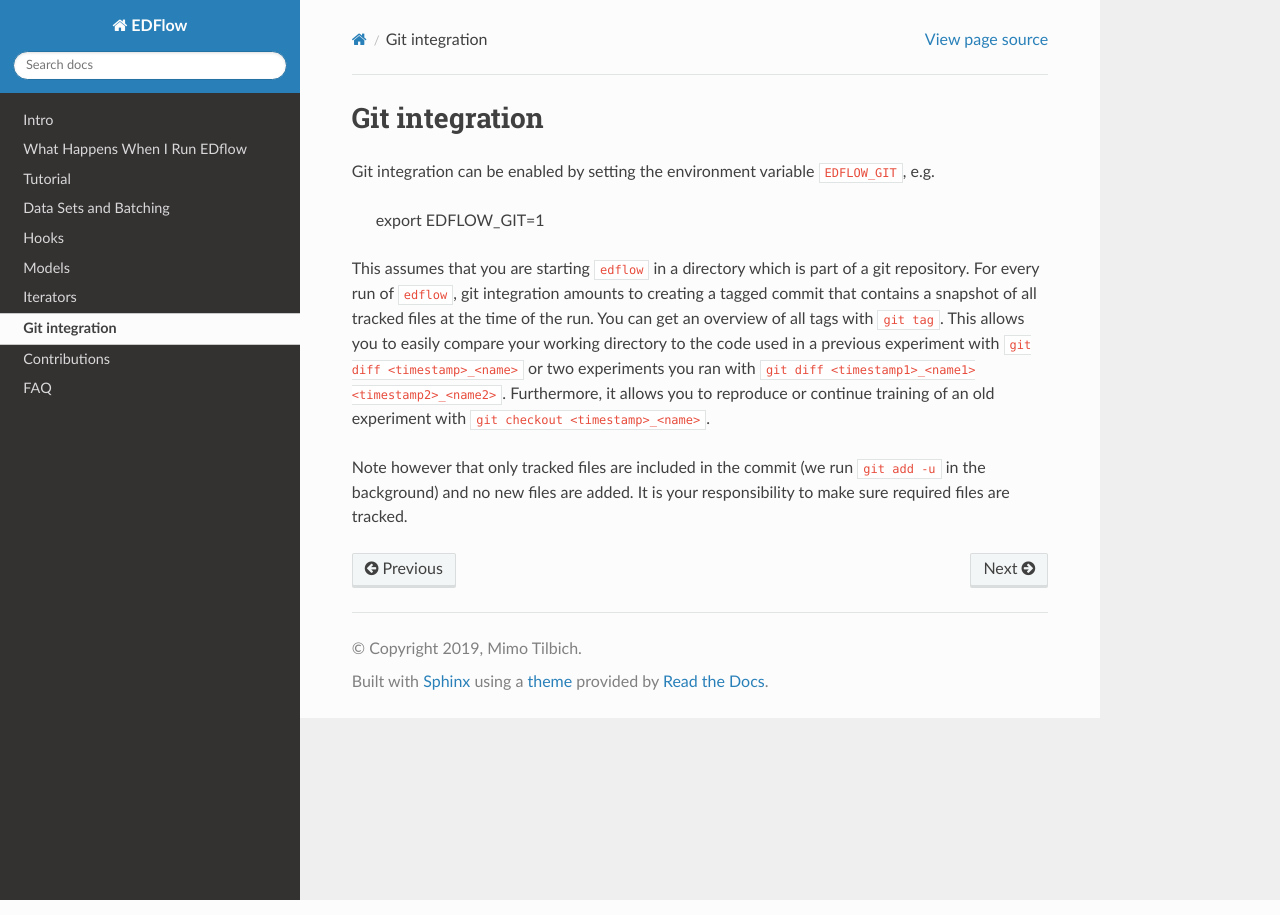
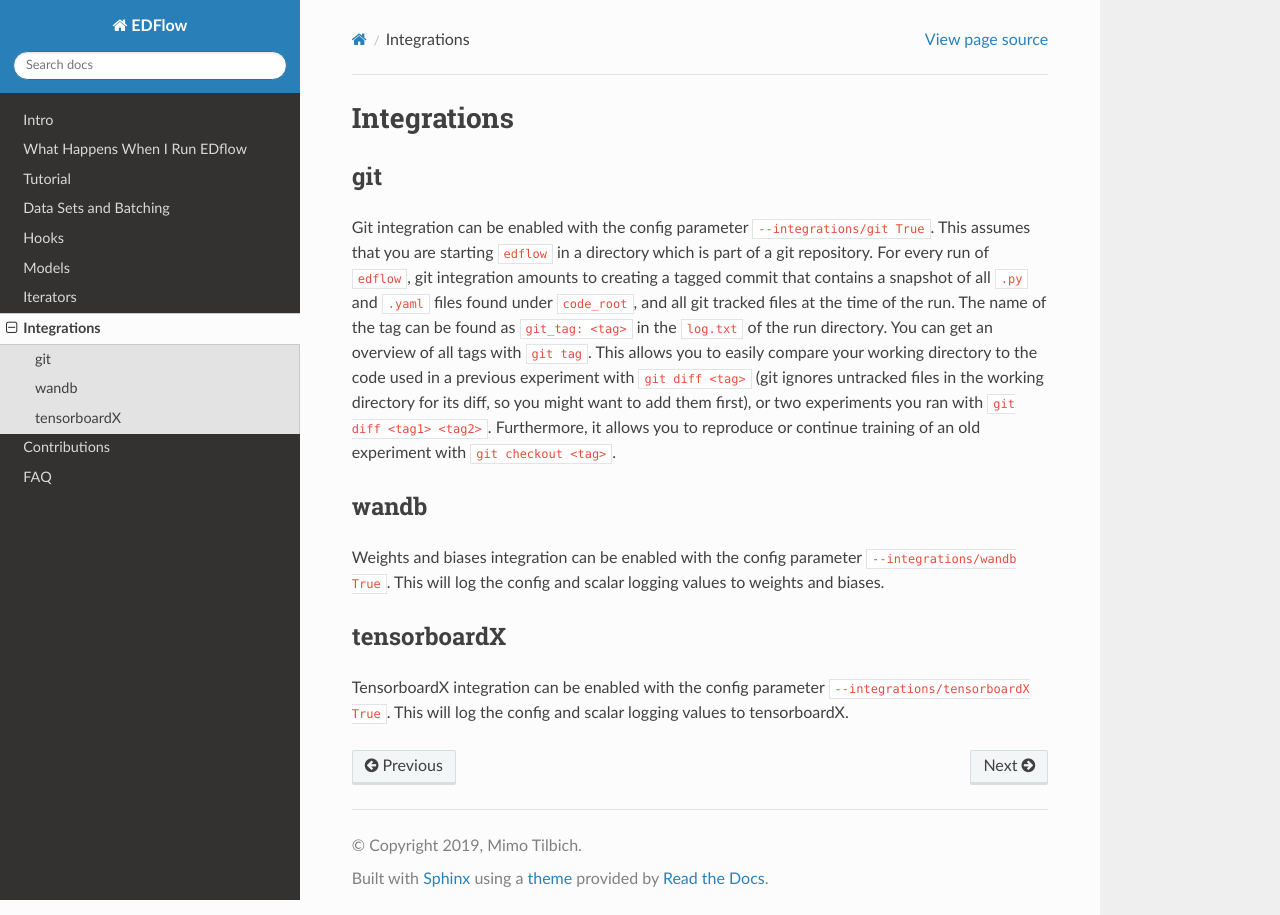
Before and after one commit to pesser/edflow, a Sphinx documentation site: the page built from docs/source/git.rst, in a window 1280 px wide. Built offline with Sphinx 7.4.7 and the Read the Docs theme 2.0.0, drawn with Linux system fonts in a browser that asks for light colours; pages that are not in the unit, such as notebooks, are missing from menus.

Commit message:
fix test; update doc and usage of integrations

```diff
--- a/docs/source/git.rst
+++ b/docs/source/git.rst
@@ -1,21 +1,33 @@
-Git integration
-==================================
+Integrations
+============
 
-Git integration can be enabled by setting the environment variable
-``EDFLOW_GIT``, e.g.
+git
+---
 
-    export EDFLOW_GIT=1
+Git integration can be enabled with the config parameter ``--integrations/git
+True``.  This assumes that you are starting ``edflow`` in a directory which is
+part of a git repository. For every run of ``edflow``, git integration amounts
+to creating a tagged commit that contains a snapshot of all ``.py`` and ``.yaml``
+files found under ``code_root``, and all git tracked files at the time of the
+run. The name of the tag can be found as ``git_tag: <tag>`` in the ``log.txt`` of
+the run directory. You can get an overview of all tags with ``git tag``. This
+allows you to easily compare your working directory to the code used in a
+previous experiment with ``git diff <tag>`` (git ignores untracked files in the
+working directory for its diff, so you might want to add them first), or two
+experiments you ran with ``git diff <tag1> <tag2>``.  Furthermore, it allows
+you to reproduce or continue training of an old experiment with ``git checkout
+<tag>``.
 
-This assumes that you are starting ``edflow`` in a directory which is part of a
-git repository. For every run of ``edflow``, git integration amounts to
-creating a tagged commit that contains a snapshot of all tracked files at the
-time of the run. You can get an overview of all tags with ``git tag``. This
-allows you to easily compare your working directory to the code used in a
-previous experiment with ``git diff <timestamp>_<name>`` or two experiments you
-ran with ``git diff <timestamp1>_<name1> <timestamp2>_<name2>``. Furthermore,
-it allows you to reproduce or continue training of an old experiment with ``git
-checkout <timestamp>_<name>``.
+wandb
+-----
 
-Note however that only tracked files are included in the commit (we run
-``git add -u`` in the background) and no new files are added. It is your
-responsibility to make sure required files are tracked.
+Weights and biases integration can be enabled with the config parameter
+``--integrations/wandb True``. This will log the config and scalar logging
+values to weights and biases.
+
+tensorboardX
+------------
+
+TensorboardX integration can be enabled with the config parameter
+``--integrations/tensorboardX True``. This will log the config and scalar logging
+values to tensorboardX.
```
Also changed, not shown: CHANGELOG.md (+2 -0 lines), 4 other files.
